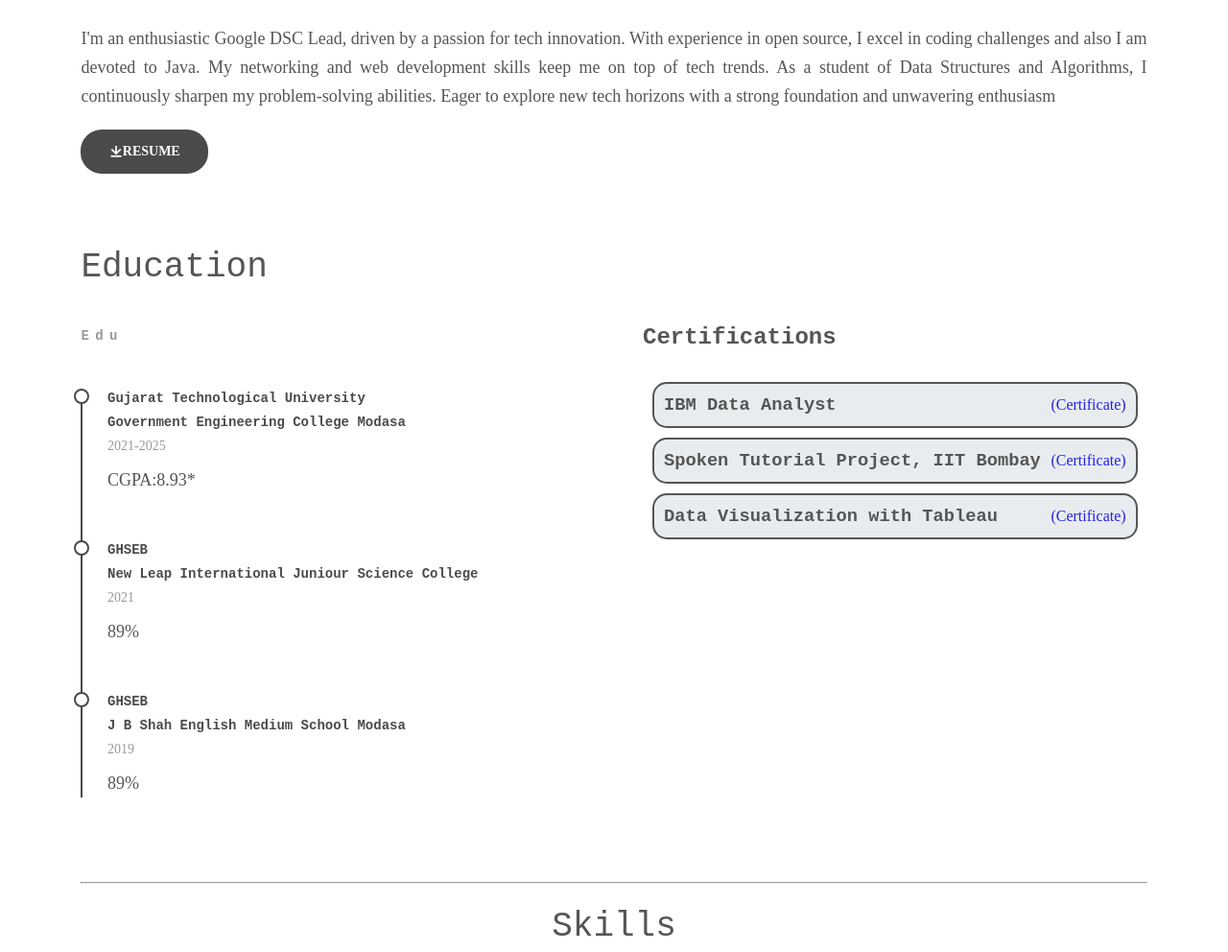
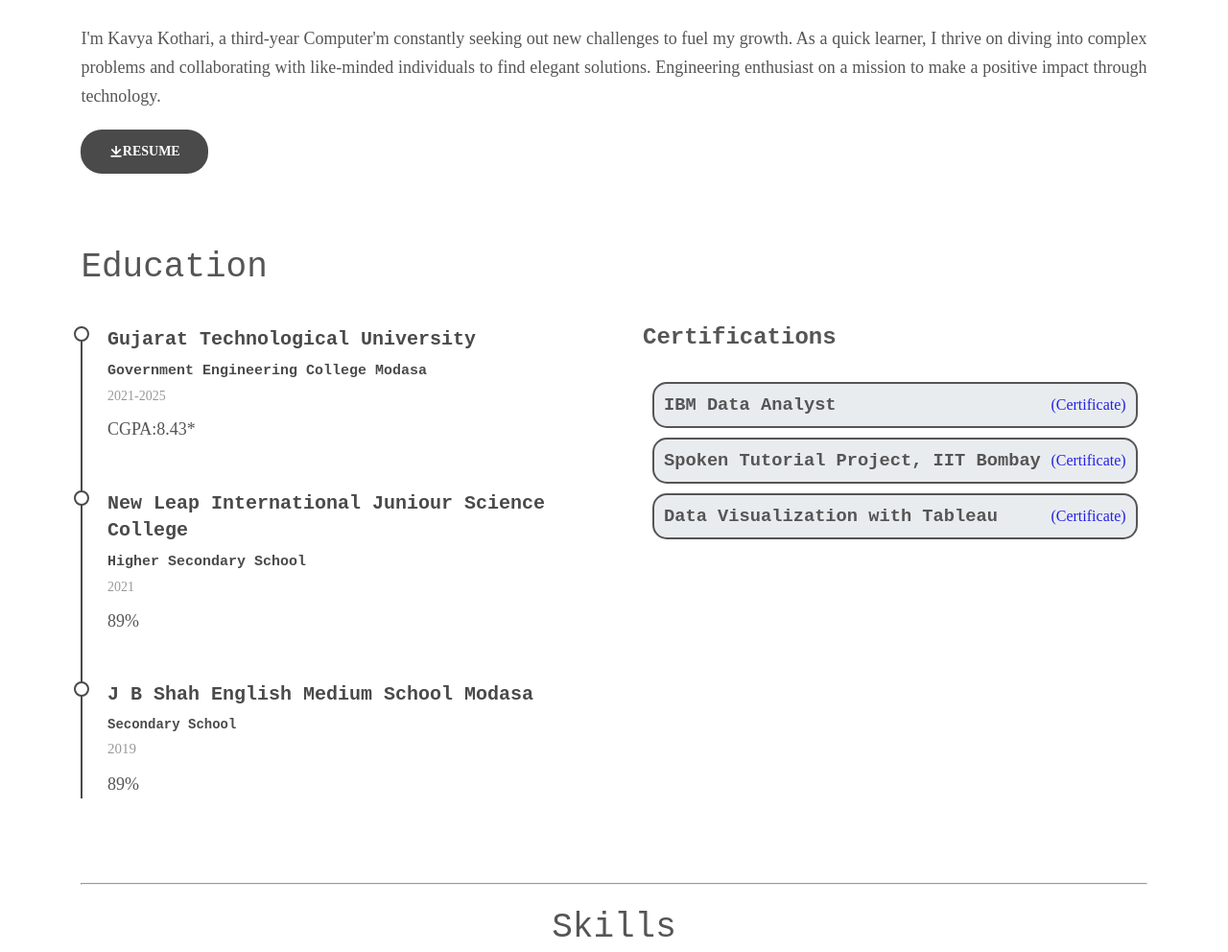
Before and after one commit to 234Kavya/Portfolio, a plain HTML site: page index.html in a window 1280 px wide. Shown: the part 526-1518 px from the top of the page at 96% size. Drawn offline with nearby package versions, Linux system fonts and the light colour scheme.

Commit message:
updated version

```diff
--- a/index.html
+++ b/index.html
@@ -89,10 +89,10 @@
 
     <!-- hello -->
     <section class="hello section container">
-        <div class="section__title">Hi...</div>
+        <div class="section__title"> Hey !!</div>
         <p class="hello__details text-lg">
-            I'm an enthusiastic Google DSC Lead, driven by a passion for tech innovation. With experience in open source, I excel in coding challenges and also I am devoted to Java. My networking and web development skills keep me on top of tech trends. As a student of Data Structures and Algorithms, I continuously sharpen my problem-solving abilities. Eager to explore new tech horizons with a strong foundation and unwavering enthusiasm
-        </p>
+             I'm Kavya Kothari, a third-year Computer'm constantly seeking out new challenges to fuel my growth. As a quick learner, I thrive on diving into complex problems and collaborating with like-minded individuals to find elegant solutions. Engineering enthusiast on a mission to make a positive impact through technology.
+                </p>
         <a href="Files/KavyaKothari_Resume.pdf" class="button button-flex text-sm"><i class="ri-download-line"></i>RESUME</a>
     </section>
 
@@ -103,25 +103,25 @@
 
             <div class="resume__container grid" id="Education">
                 <div class="resume__data">
-                    <h3 class="resume__title text-sm">Edu</h3>
+                    <!-- <h3 class="resume__title text-sm">Edu</h3> -->
                         <div class="resume__item">
-                            <h1 class="resume__subtitle text-sm">Gujarat Technological University</h1>
-                            <h3 class="resume__subtitle text-sm">Government Engineering College Modasa</h3>
+                            <h1 class="resume__subtitle text-sm supertext">Gujarat Technological University</h1>
+                            <h3 class="resume__subtitle text-sm subtext">Government Engineering College Modasa</h3>
                             <p class="resume__date text-sm">2021-2025</p>
-                            <p class="resume__description text-lg">CGPA:8.93*</p>
+                            <p class="resume__description text-lg">CGPA:8.43*</p>
                         </div>
 
                         <div class="resume__item">
-                            <h1 class="resume__subtitle text-sm">GHSEB</h1>
-                            <h3 class="resume__subtitle text-sm">New Leap International Juniour Science College</h3>
+                            <h3 class="resume__subtitle text-sm supertext">New Leap International Juniour Science College</h3>
+                            <h3 class="resume__subtitle text-sm subtext"> Higher Secondary School </h3>
                             <p class="resume__date text-sm">2021</p>
                             <p class="resume__description text-lg">89%</p>
                         </div>
 
                         <div class="resume__item">
-                            <h3 class="resume__subtitle text-sm">GHSEB</h3>
-                            <h3 class="resume__subtitle text-sm">J B Shah English Medium School Modasa</h3>
-                            <p class="resume__date text-sm">2019</p>
+                            <h3 class="resume__subtitle text-sm supertext">J B Shah English Medium School Modasa</h3>
+                            <h3 class="resume__subtitle text-sm">Secondary School</h3>
+                            <p class="resume__date text-sm subtext">2019</p>
                             <p class="resume__description text-lg">89%</p>
                         </div>
 
@@ -168,6 +168,13 @@
 
     <!-- skills -->
     <section class="skill section container" id="Skills">
+        <!-- <ul>
+            <li><b>Languages:</b> Python, Java, JavaScript, C, C++, HTML/CSS, Bash</li>
+            <li><b>Databases:</b> MySQL, PostgreSQL, MongoDB</li>
+            <li><b>Libraries:</b> NumPy, Pandas, OpenCV</li>
+            <li><b>Frameworks:</b> Flask, Django, Node.js, Keras, TensorFlow, PyTorch, Bootstrap, Apache Beam</li>
+            <li><b>Tools & Technologies:</b> Git, Docker, AWS, GCP, Heroku, JIRA</li>
+          </ul -->
         <hr>
         <br>
         <h2 class="section__title">Skills</h2>
--- a/style.css
+++ b/style.css
@@ -705,7 +705,12 @@ h3{
     font-size: 18px;
 }
 
-
+.supertext{
+    font-size: 20px;
+}
+.subtext{
+    font-size: 15px;
+}
 .content a{
     text-align: center;
     font-size: 48px;
```
